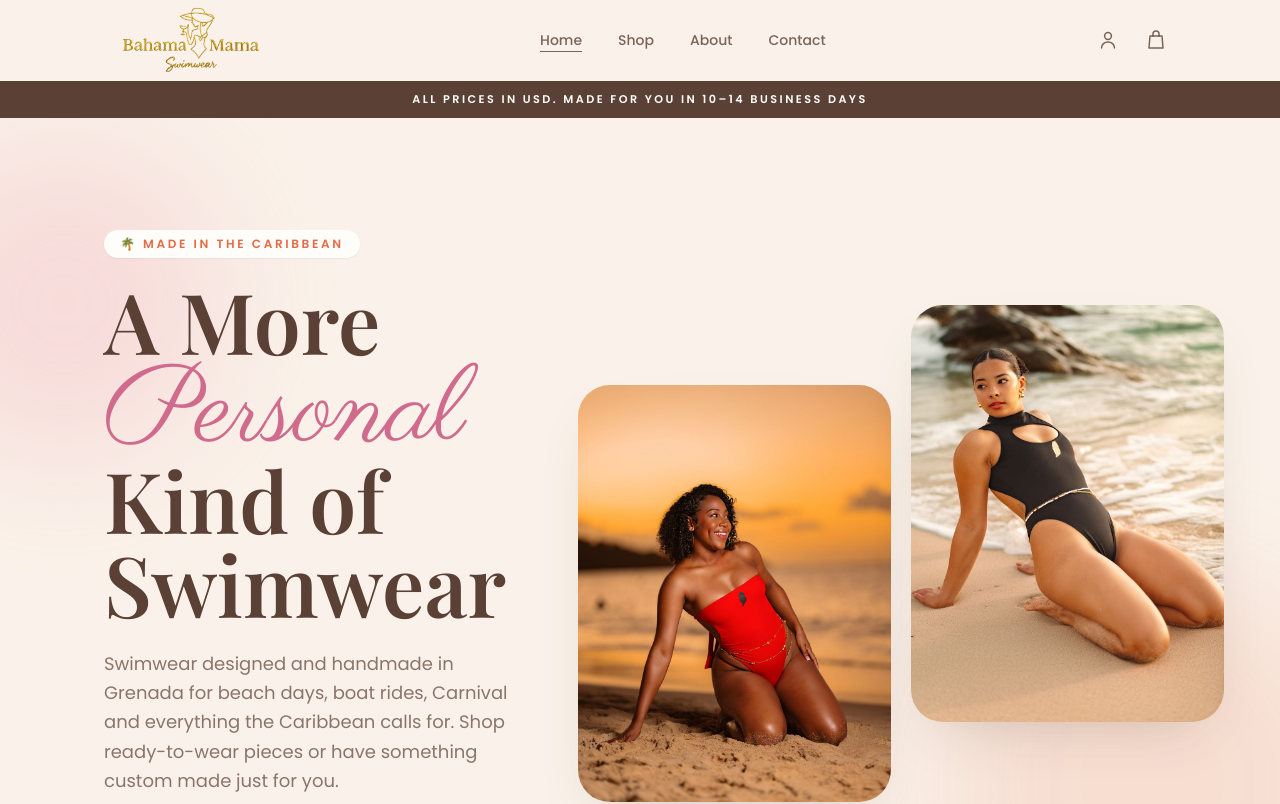
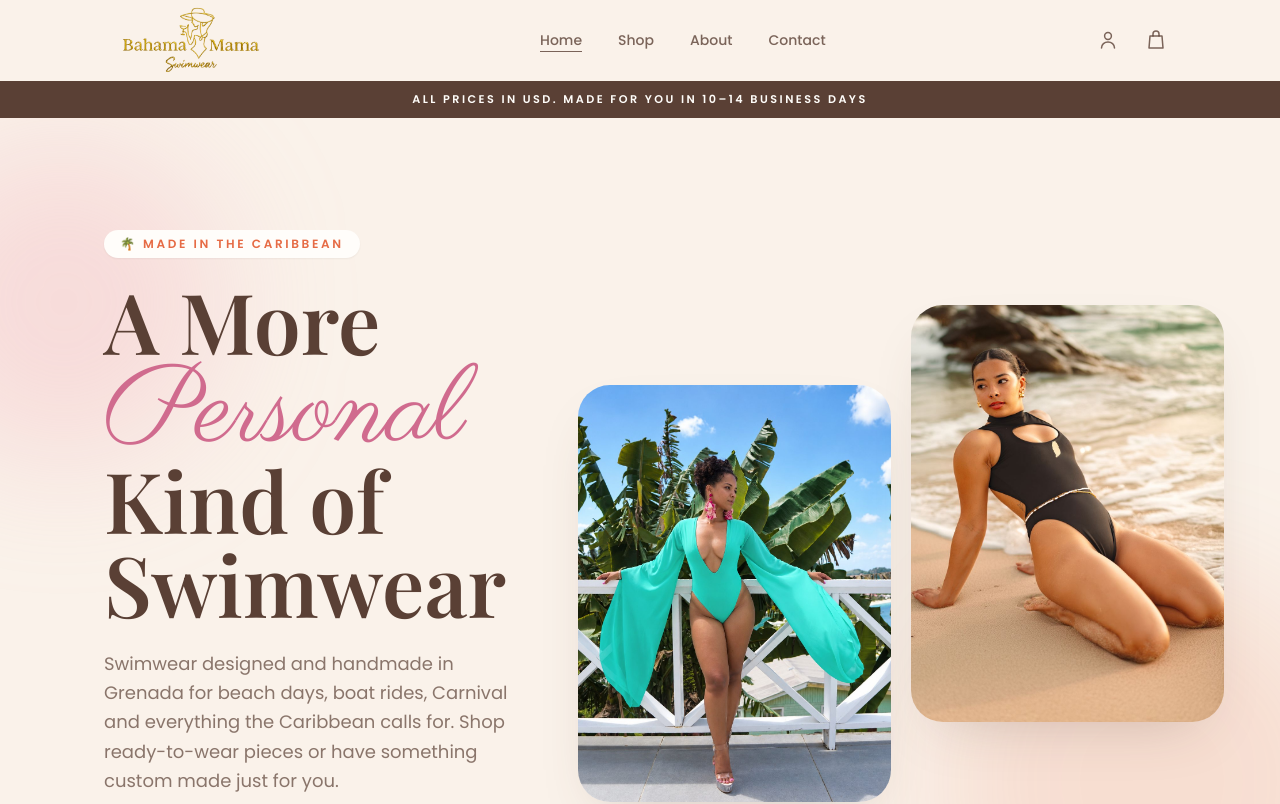
Before and after one commit to reannedwards2012-cpu/bmswimwear, a Nuxt app: page / in a window 1280 px wide. Shown: the top 804 px of the page. Built offline with nearby package versions, Linux system fonts and the light colour scheme; a web font is replaced by a local one.

Commit message:
Update hero image

```diff
--- a/components/Hero.vue
+++ b/components/Hero.vue
@@ -26,8 +26,8 @@
       <div class="relative md:-mr-4 lg:-mr-12">
         <div class="grid grid-cols-2 gap-4 lg:gap-5">
           <img
-            src="/images/site/hero-1.jpg"
-            alt="Bahama Mama red one-piece on the beach at golden hour"
+            src="/images/site/hero-3.jpg"
+            alt="Bahama Mama turquoise bell-sleeve one-piece on a Grenada balcony"
             class="mt-12 aspect-[3/4] w-full rounded-4xl object-cover shadow-soft lg:mt-20"
           />
           <img
```
Also changed, not shown: public/images/site/hero-3.jpg (added).
